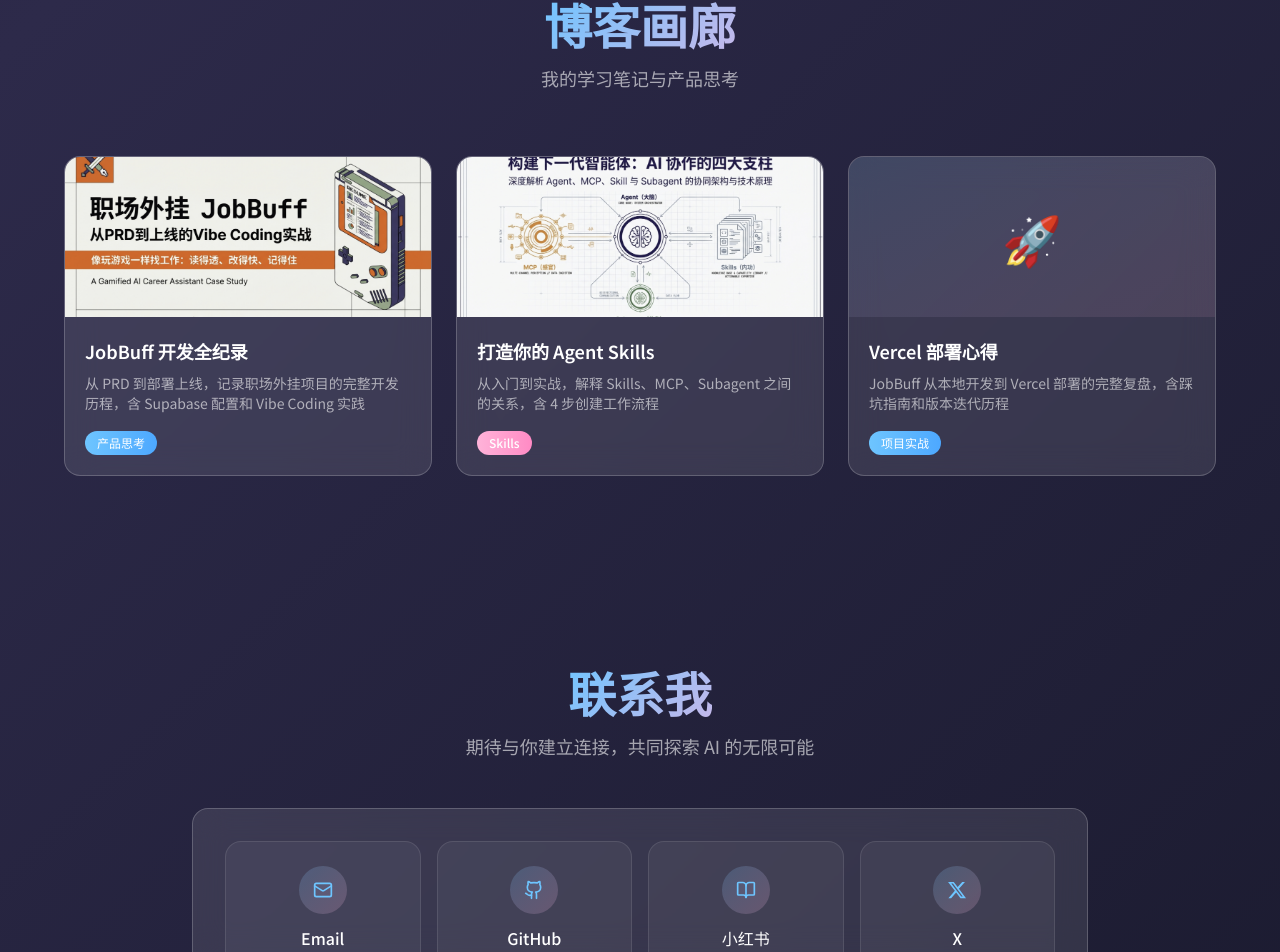
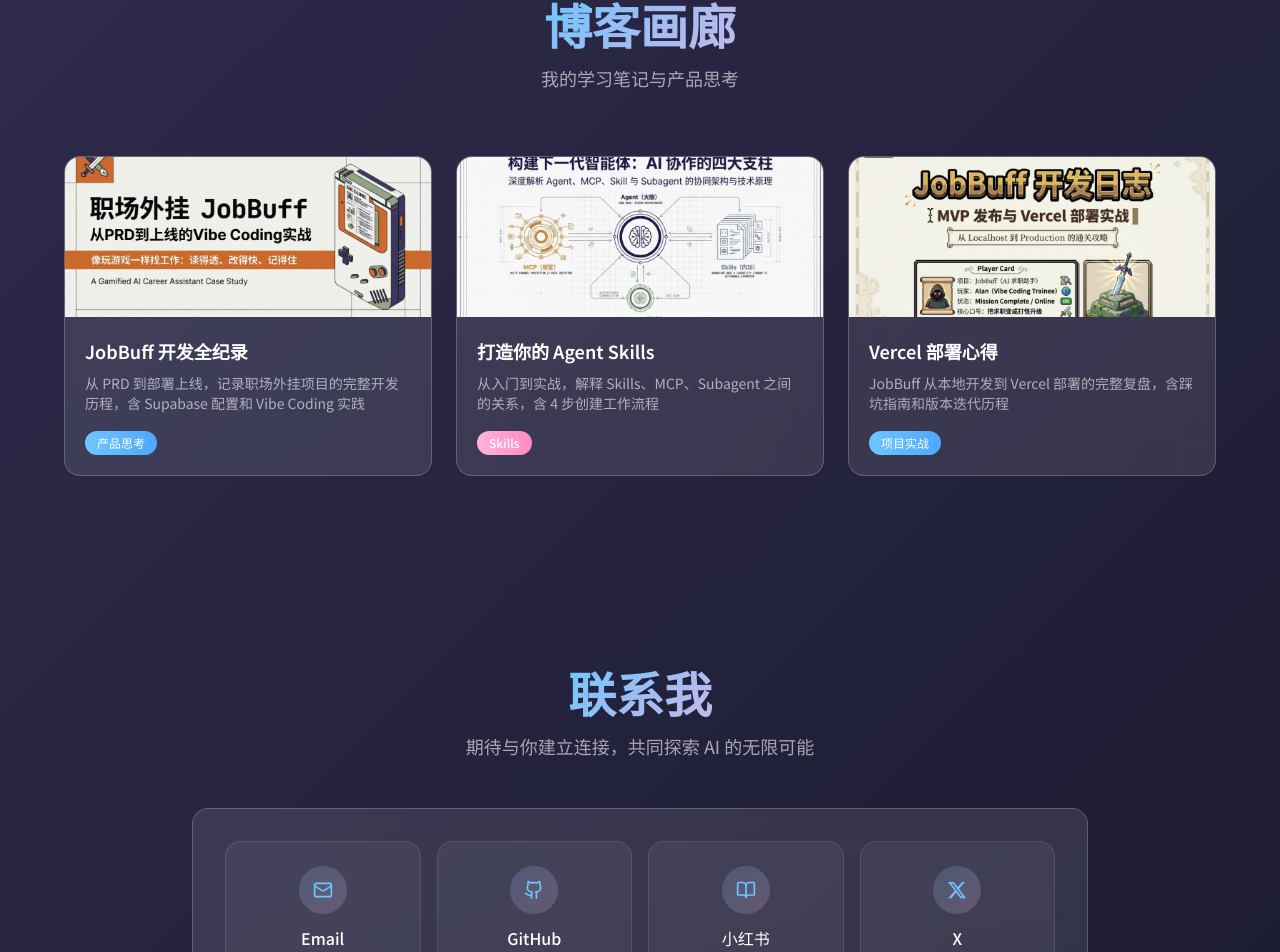
Before and after one commit to Icey-Lan/alan-portfolio, a Next.js app: page / in a window 1280 px wide. Shown: the part 2476-3428 px from the top of the page. Built offline with nearby package versions, Linux system fonts and the light colour scheme.

Commit message:
feat: 添加 Vercel 部署心得封面图

```diff
--- a/src/components/Blog.tsx
+++ b/src/components/Blog.tsx
@@ -40,6 +40,7 @@
         title: "Vercel 部署心得",
         description: "JobBuff 从本地开发到 Vercel 部署的完整复盘，含踩坑指南和版本迭代历程",
         cover: "🚀",
+        coverImage: "/images/blog-vercel.png",
         tag: "项目实战",
         tagColor: "from-[#6EC5FF] to-[#4DA8FF]",
         link: "https://my.feishu.cn/wiki/BcSTwBsbhi77pHk0aXLc6g88nxh",
```
Also changed, not shown: public/images/blog-vercel.png (added).
